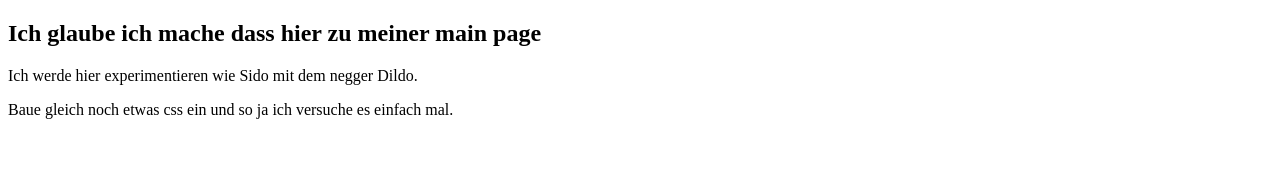
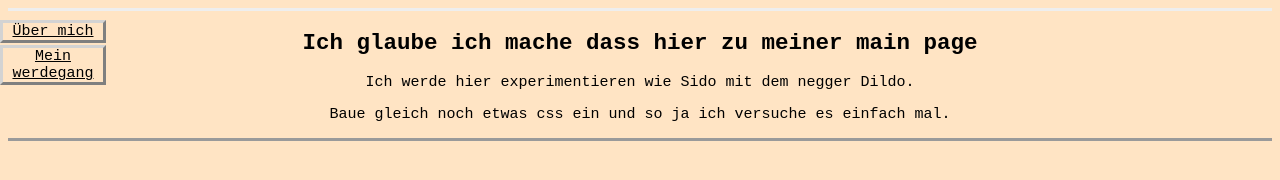
Before and after one commit to Boschdy/boschdy.firstwebsite, a plain HTML site: page docs/index.html in a window 1280 px wide. Drawn offline with Linux system fonts and the light colour scheme.

Commit message:
Funktionalität geaddet, design

```diff
--- a/docs/index.html
+++ b/docs/index.html
@@ -3,11 +3,16 @@
 <head>
 	<meta charset="utf-8">
 	<meta name="viewport" content="width=device-width, initial-scale=1">
-	<title></title>
+	<title>Kilians sigmer</title>
+	<link rel="stylesheet" type="text/css" href="styles.css">
 </head>
-<body>
-	<h2>Ich glaube ich mache dass hier zu meiner main page</h2>
-	<p>Ich werde hier experimentieren wie Sido mit dem negger Dildo.</p>
-	<p>Baue gleich noch etwas css ein und so ja ich versuche es einfach mal.</p>
+<body class="readingbd">
+	<div class="docdiv">
+		<h2>Ich glaube ich mache dass hier zu meiner main page</h2>
+		<a href="sncd.html" class="dropdown" id="leftwebsite">Über mich</a>
+		<a href="thrd.html" class="dropdown" id="rightwebsite">Mein werdegang</a>
+		<p>Ich werde hier experimentieren wie Sido mit dem negger Dildo.</p>
+		<p>Baue gleich noch etwas css ein und so ja ich versuche es einfach mal.</p>
+	</div>
 </body>
 </html>
--- a/docs/styles.css
+++ b/docs/styles.css
@@ -0,0 +1,29 @@
+#leftwebsite {
+  top: 20px;
+  left: 0;
+  width: 100px;
+}
+
+#rightwebsite {
+	top: 45px;
+	left: 0;
+	width: 100px;
+}
+
+.dropdown {
+	color: black;
+	position: absolute;
+	border: outset;
+	border-color: lightgrey;
+}
+
+.readingbd {
+	background-color: bisque;
+	font-family: monospace;
+	font-size: 15px;
+	border-block: outset;
+}
+
+.docdiv {
+	text-align: center;
+}
```
